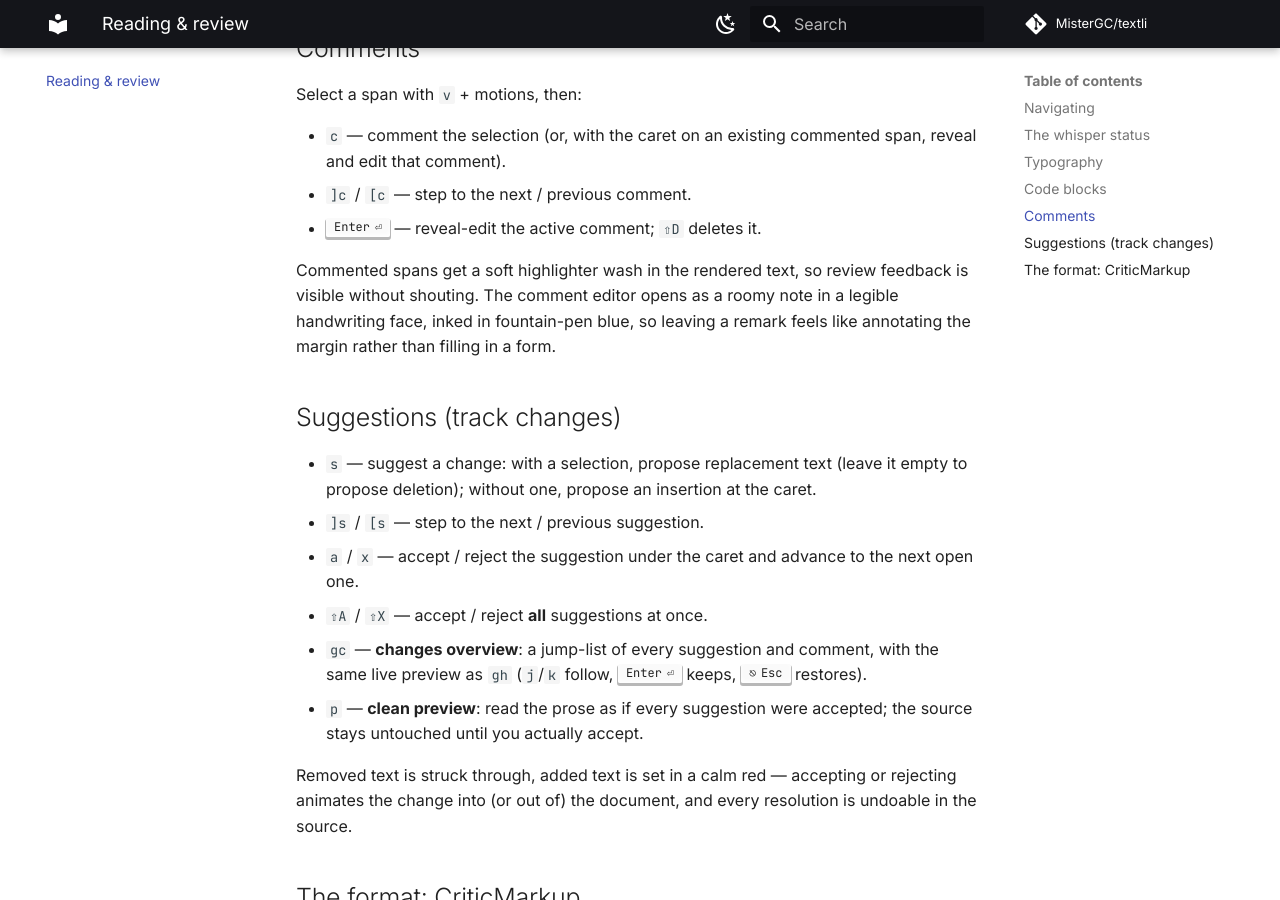
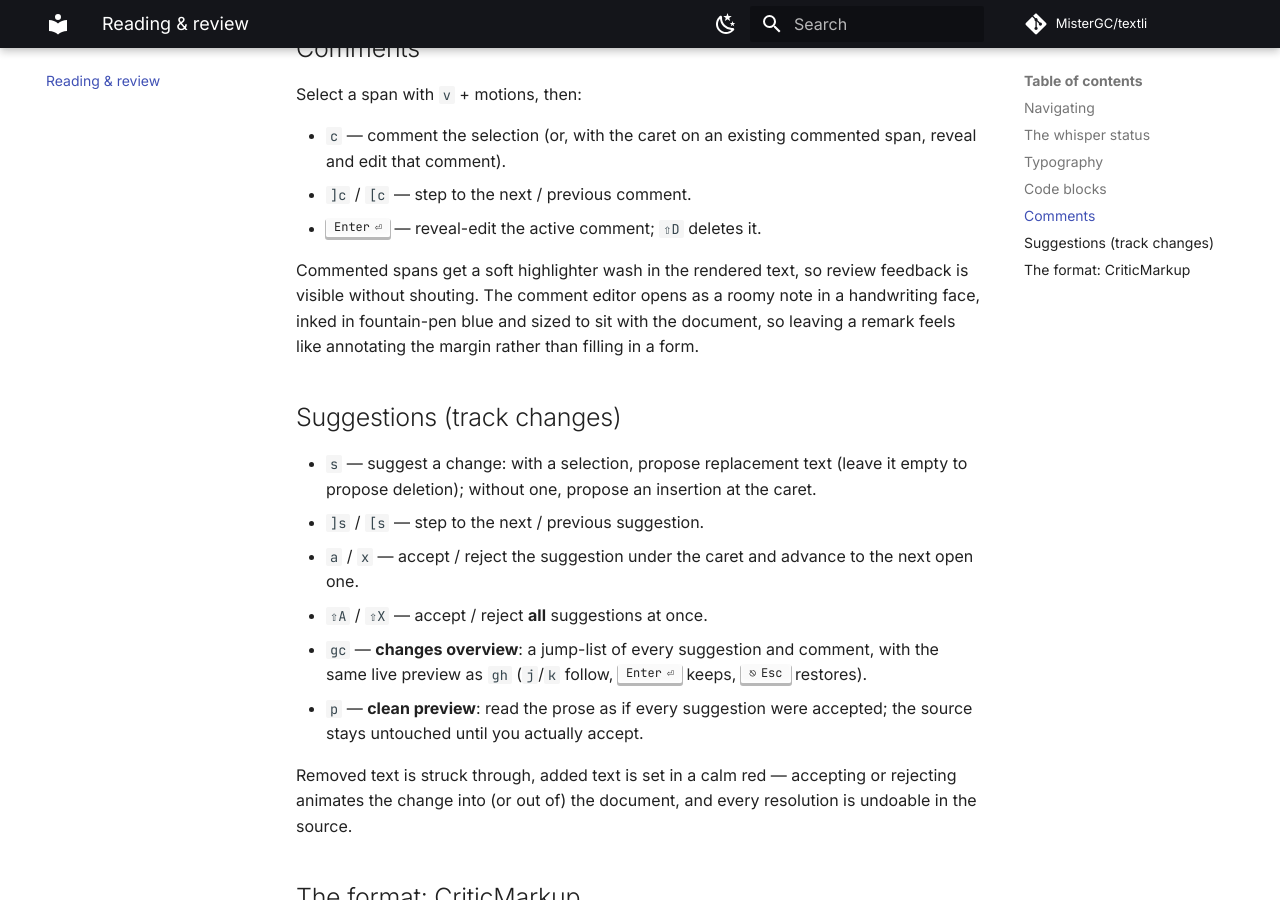
Before and after one commit to MisterGC/textli, an MkDocs documentation site: the page built from docs/reading.md, in a window 1280 px wide and 900 px high, scrolled down 2391 px. Built offline with MkDocs 1.6.1 and Material for MkDocs 9.7.7, drawn with Linux system fonts in a browser that asks for light colours; comment, search, counter and statistics services are not loaded.

Commit message:
Comments: back to Caveat with a smaller boost (+3) so it sits proportional to the doc; keep fountain-pen blue (#22)

```diff
--- a/docs/reading.md
+++ b/docs/reading.md
@@ -105,8 +105,9 @@
 
 Commented spans get a soft highlighter wash in the rendered text, so review
 feedback is visible without shouting. The comment editor opens as a roomy
-note in a legible handwriting face, inked in fountain-pen blue, so leaving a
-remark feels like annotating the margin rather than filling in a form.
+note in a handwriting face, inked in fountain-pen blue and sized to sit with
+the document, so leaving a remark feels like annotating the margin rather
+than filling in a form.
 
 ## Suggestions (track changes)
 
```
Also changed, not shown: CHANGELOG.md (+3 -3 lines), README.md (+3 -4 lines), 8 other files.
